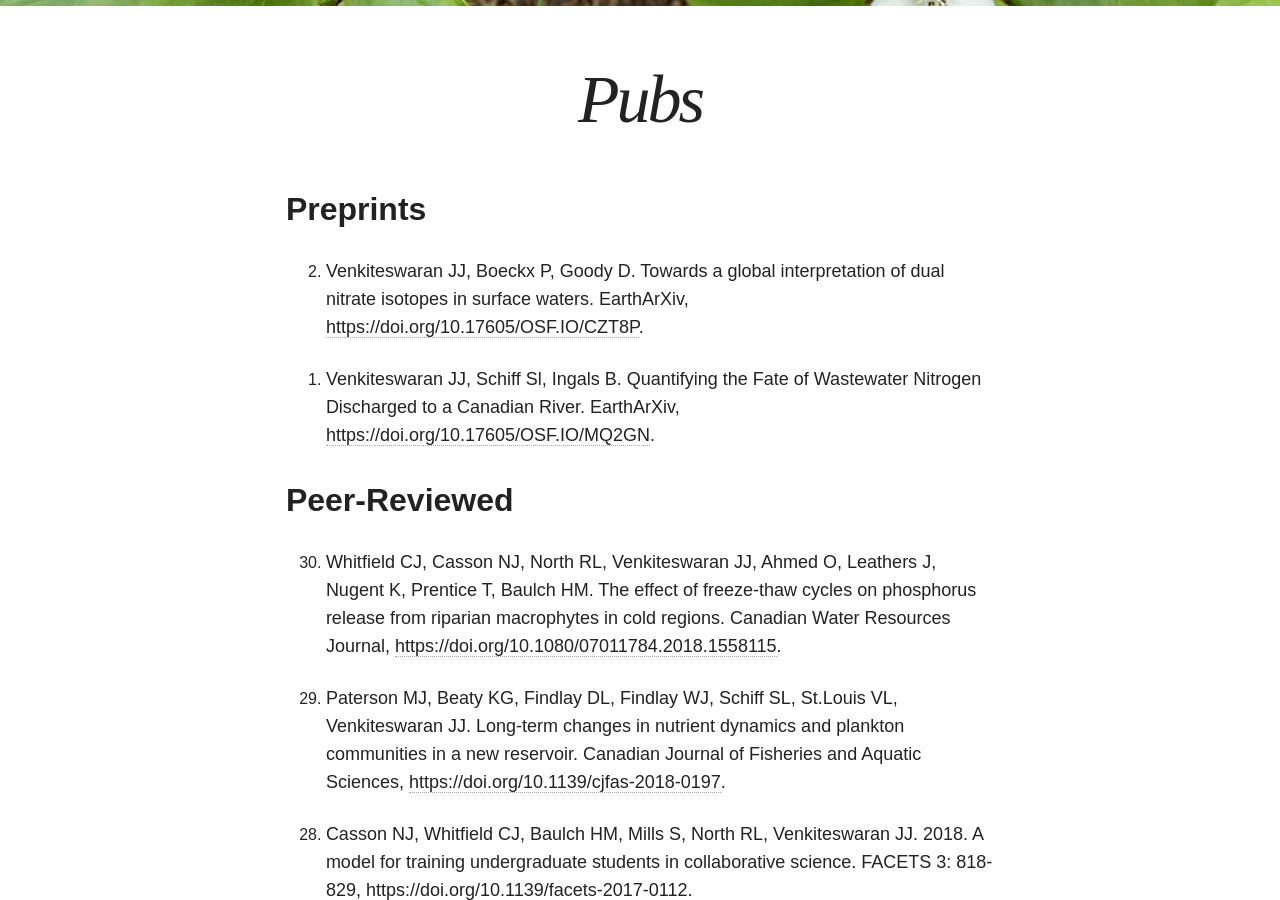
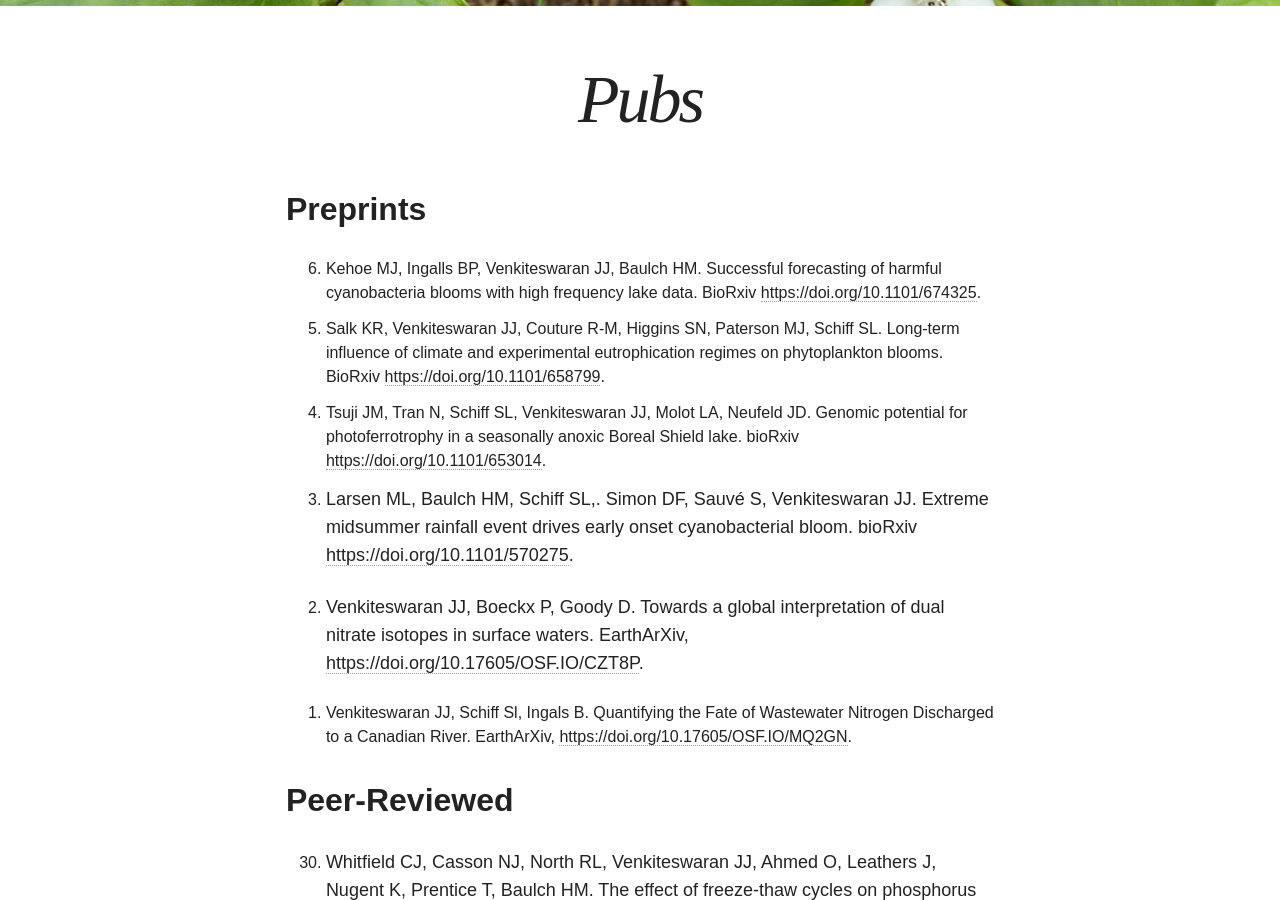
Before and after one commit to jjvenky/jjvenky.github.io, a Jekyll site: the page built from pubs/index.md, in a window 1280 px wide and 900 px high, scrolled down 540 px. Built offline with Jekyll 4.4.1, drawn with Linux system fonts in a browser that asks for light colours; nearby versions of some CDN libraries.

Commit message:
Add preprints

```diff
--- a/pubs/index.md
+++ b/pubs/index.md
@@ -11,6 +11,11 @@ image:
 
 
 ## Preprints
+
+6.	Kehoe MJ, Ingalls BP, Venkiteswaran JJ, Baulch HM. Successful forecasting of harmful cyanobacteria blooms with high frequency lake data. BioRxiv <https://doi.org/10.1101/674325>.
+5.	Salk KR, Venkiteswaran JJ, Couture R-M, Higgins SN, Paterson MJ, Schiff SL. Long-term influence of climate and experimental eutrophication regimes on phytoplankton blooms. BioRxiv <https://doi.org/10.1101/658799>.
+4.	Tsuji JM, Tran N, Schiff SL, Venkiteswaran JJ, Molot LA, Neufeld JD. Genomic potential for photoferrotrophy in a seasonally anoxic Boreal Shield lake. bioRxiv <https://doi.org/10.1101/653014>.
+3.	Larsen ML, Baulch HM, Schiff SL,. Simon DF, Sauvé S, Venkiteswaran JJ. Extreme midsummer rainfall event drives early onset cyanobacterial bloom. bioRxiv <https://doi.org/10.1101/570275>.
 
 2.	Venkiteswaran JJ, Boeckx P, Goody D. Towards a global interpretation of dual nitrate isotopes in surface waters. EarthArXiv, <https://doi.org/10.17605/OSF.IO/CZT8P>.
 
```
Also changed, not shown: other parts of pubs/index.md (+1 -1 lines).
